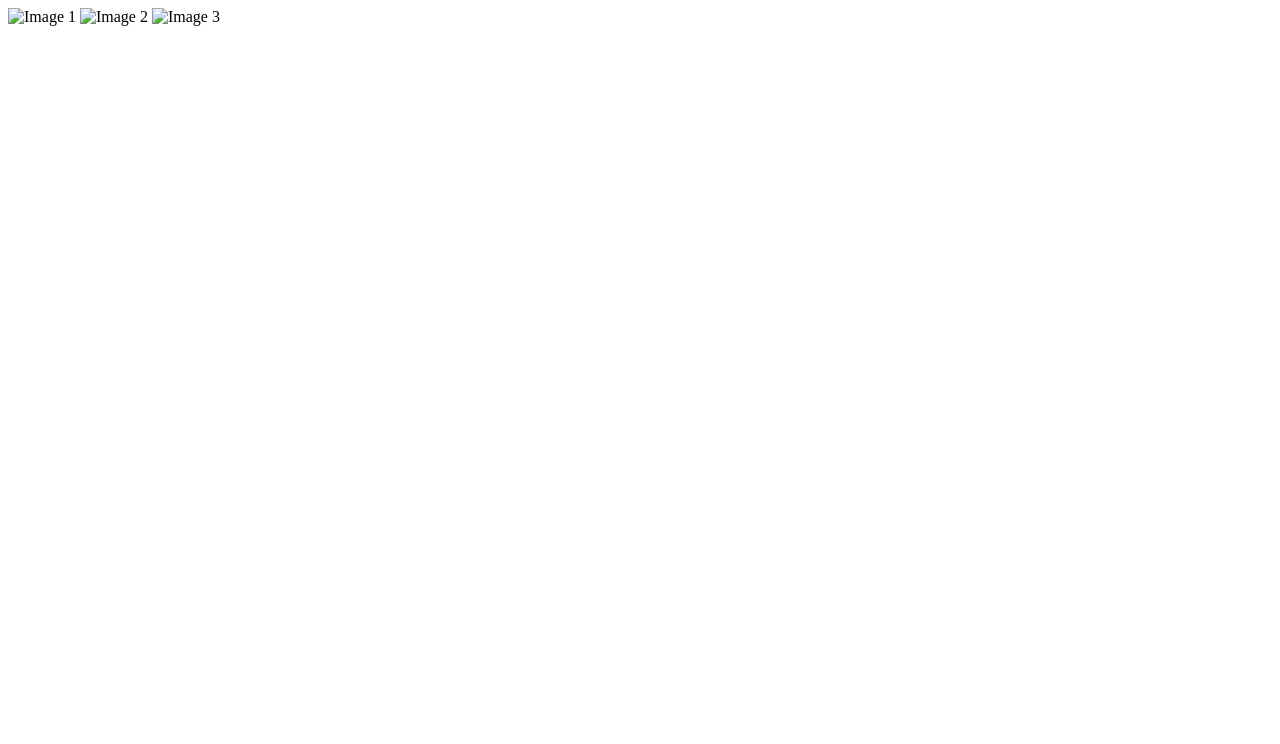
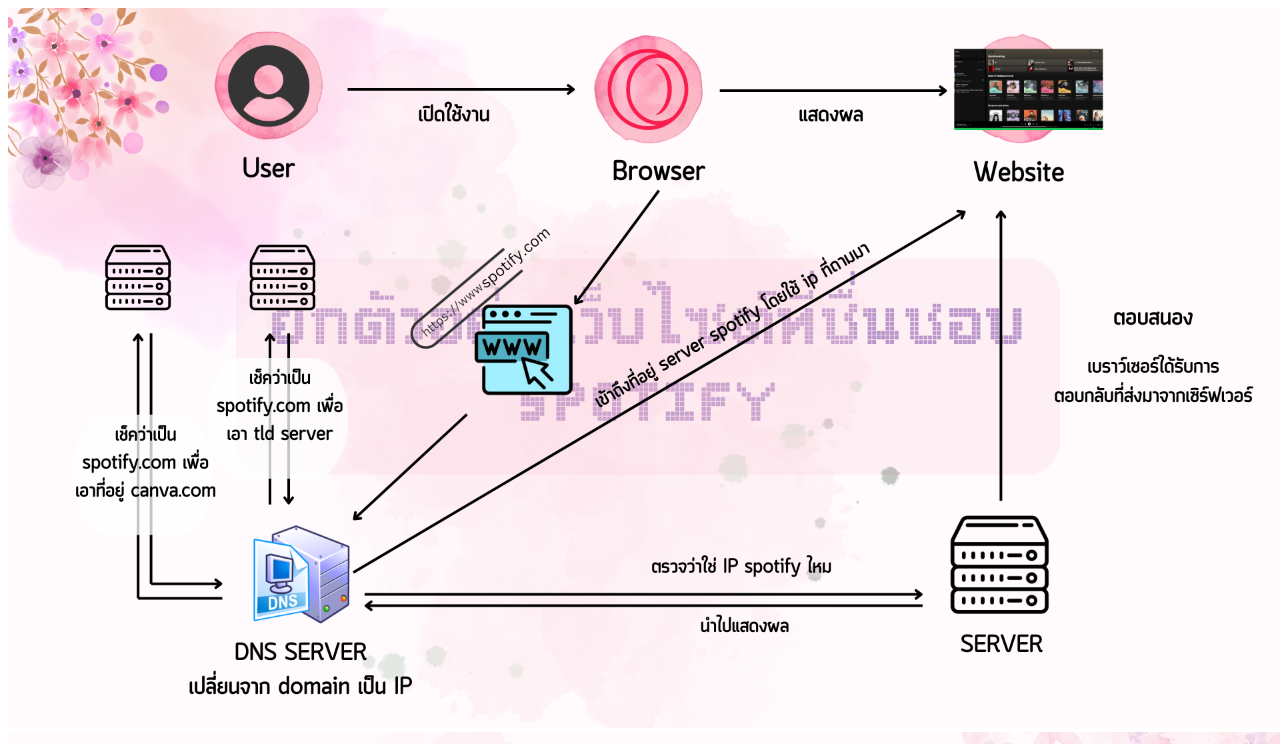
Before and after one commit to 060Nonthawat/060_Nonthawat-web, a plain HTML site: page week1/index.html in a window 1280 px wide. Shown: the top 744 px of the page. Drawn offline with Linux system fonts and the light colour scheme; the site is published under a folder, as on GitHub Pages, so addresses that start at the root find nothing.

Commit message:
Commit message

```diff
--- a/week1/index.html
+++ b/week1/index.html
@@ -8,9 +8,9 @@
 </head>
 <body>
 
-    <img src="/week1/image/1.png" alt="Image 1" width="1280" height="720">
-    <img src="/week1/image/2.png" alt="Image 2" width="1280" height="720">
-    <img src="/week1/image/3.png" alt="Image 3" width="1280" height="720">
+    <img src="image/1.png" alt="Image 1" width="1280" height="720">
+    <img src="image/2.png" alt="Image 2" width="1280" height="720">
+    <img src="image/3.png" alt="Image 3" width="1280" height="720">
 
 </body>
 </html>
```
Also changed, not shown: index.html (+3 -3 lines).
